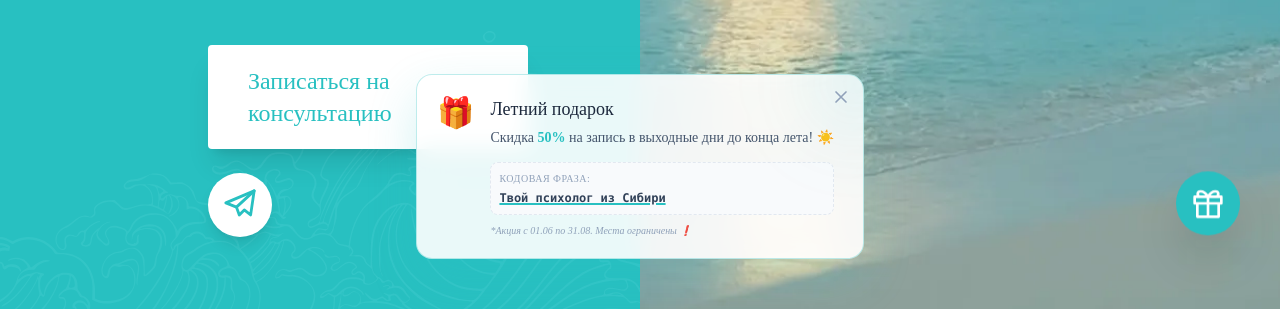
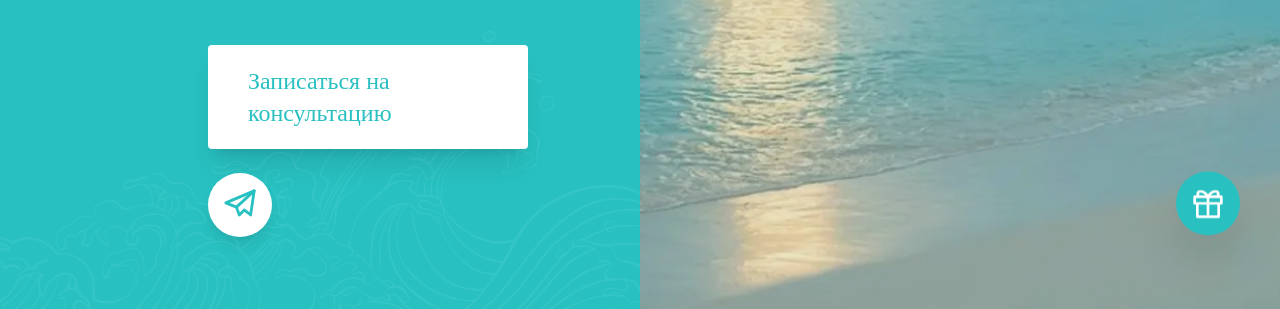
Before and after one commit to MamaGoSkyLessTn3/psy_landing, a plain HTML site: page index.html in a window 1280 px wide. Shown: the part 517-826 px from the top of the page. Drawn offline with Linux system fonts and the light colour scheme; a web font is replaced by a local one.

Commit message:
Update index.html
without summer promo

```diff
--- a/index.html
+++ b/index.html
@@ -920,32 +920,6 @@
     </svg>
   </button>
 </div>
-<div id="summer-promo" class="fixed bottom-6 left-1/2 -translate-x-1/2 z-[9999] w-[90%] max-w-md transform transition-all duration-500 scale-0 opacity-0 translate-y-10">
-  <div class="bg-white/90 backdrop-blur-md border border-[#28C0C1]/30 rounded-2xl p-5 shadow-[0_20px_50px_rgba(40,192,193,0.2)] relative overflow-hidden">
 
-    <div class="absolute -top-10 -right-10 w-24 h-24 bg-[#28C0C1]/10 rounded-full blur-2xl"></div>
-
-    <div class="flex items-start gap-4">
-      <div class="text-3xl">🎁</div>
-      <div>
-        <h4 class="font-['Alice'] text-lg text-slate-800 mb-1">Летний подарок</h4>
-        <p class="text-sm text-slate-600 leading-relaxed">
-          Скидка <span class="font-bold text-[#28C0C1]">50%</span> на запись в выходные дни до конца лета! ☀️
-        </p>
-        <div class="mt-3 p-2 bg-slate-50 rounded-lg border border-dashed border-slate-200">
-          <p class="text-[10px] uppercase tracking-wider text-slate-400 mb-1">Кодовая фраза:</p>
-          <p class="text-xs font-mono font-bold text-slate-700 underline decoration-[#28C0C1] decoration-2">Твой психолог из Сибири</p>
-        </div>
-        <p class="mt-2 text-[10px] text-slate-400 italic">*Акция с 01.06 по 31.08. Места ограничены ❗️</p>
-      </div>
-    </div>
-
-    <button onclick="closePromo()" class="absolute top-3 right-3 text-slate-400 hover:text-slate-600 transition-colors">
-      <svg xmlns="http://www.w3.org/2000/svg" class="h-5 w-5" fill="none" viewBox="0 0 24 24" stroke="currentColor">
-        <path stroke-linecap="round" stroke-linejoin="round" stroke-width="2" d="M6 18L18 6M6 6l12 12" />
-      </svg>
-    </button>
-  </div>
-</div>
 </body>
 </html>
```
